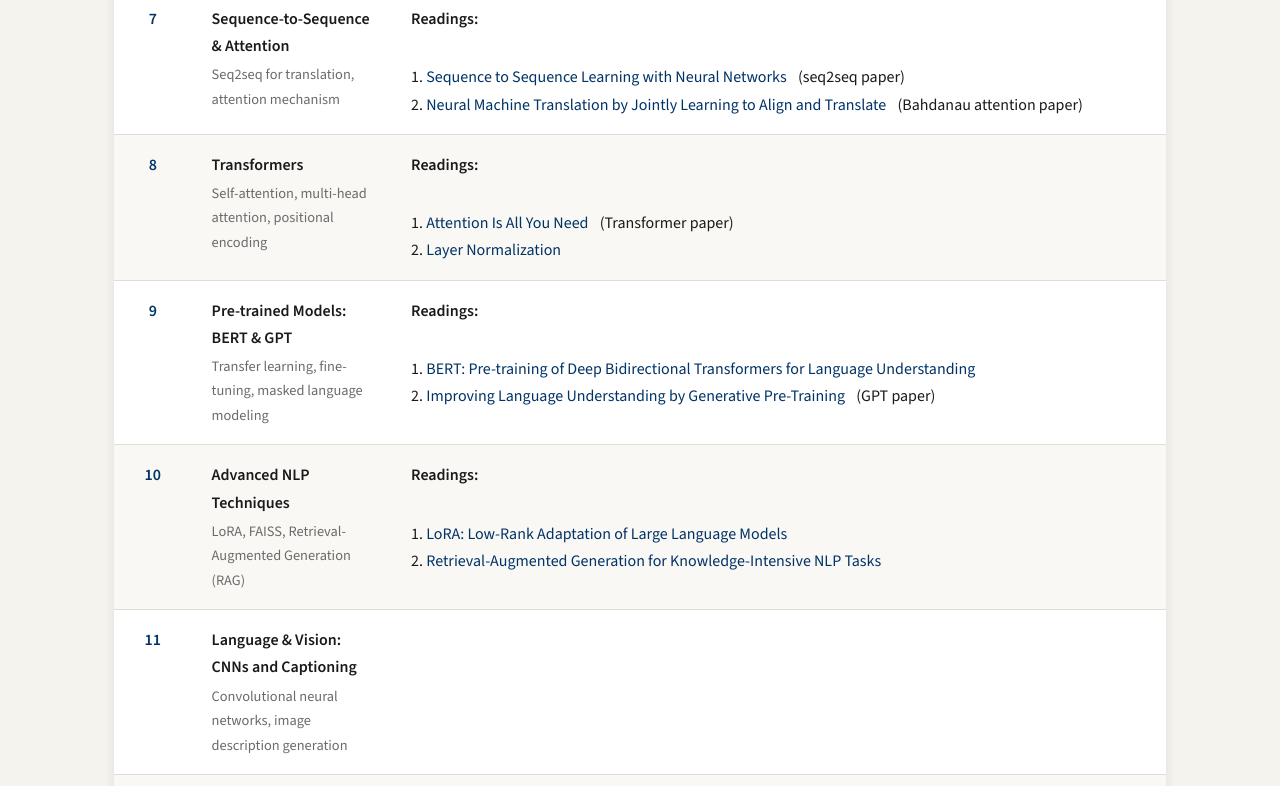
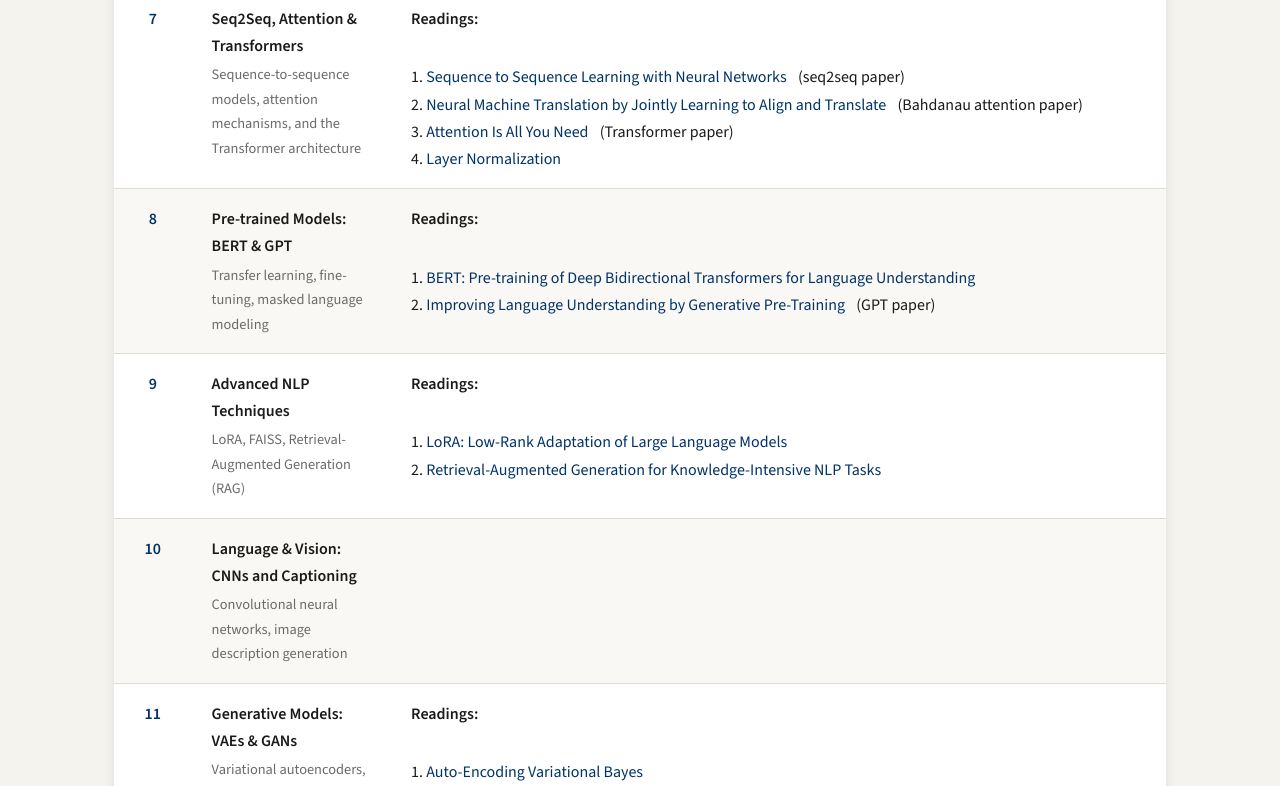
Before and after one commit to milmor/nlp-unam, a Next.js app: page / in a window 1280 px wide. Shown: the part 2720-3506 px from the top of the page. Built offline with nearby package versions, Linux system fonts and the light colour scheme.

Commit message:
update syllabus

```diff
--- a/src/app/globals.css
+++ b/src/app/globals.css
@@ -2017,11 +2017,39 @@ ol.article-list,
 }
 
 /* API status panel */
+.api-status-intro {
+    font-size: 0.875rem;
+    color: var(--text-muted);
+    margin: 0 0 0.75rem;
+    line-height: 1.45;
+}
+
 .api-status-text {
     font-size: 0.95rem;
     color: var(--text-secondary);
     margin-bottom: 0.75rem;
     margin-top: 0.5rem;
+}
+
+.api-response-time {
+    font-size: 0.9rem;
+    color: var(--text-secondary);
+    margin: 0.5rem 0 0.25rem;
+}
+
+.api-response-time-label {
+    color: var(--text-muted);
+}
+
+.api-response-time-value {
+    font-weight: 600;
+    color: var(--text-primary);
+}
+
+.api-response-time-note {
+    font-size: 0.85rem;
+    color: var(--text-muted);
+    font-weight: 400;
 }
 
 .api-message {
--- a/src/app/page.tsx
+++ b/src/app/page.tsx
@@ -200,8 +200,8 @@ export default function Home() {
                 <tr>
                   <td>7</td>
                   <td>
-                    <strong>Sequence-to-Sequence &amp; Attention</strong>
-                    <p>Seq2seq for translation, attention mechanism</p>
+                    <strong>Seq2Seq, Attention &amp; Transformers</strong>
+                    <p>Sequence-to-sequence models, attention mechanisms, and the Transformer architecture</p>
                   </td>
                   <td>
                     <strong>Readings:</strong><br />
@@ -212,25 +212,15 @@ export default function Home() {
                     2.{' '}
                     <a href="https://arxiv.org/pdf/1409.0473">
                       Neural Machine Translation by Jointly Learning to Align and Translate
-                    </a>{' '}(Bahdanau attention paper)
+                    </a>{' '}(Bahdanau attention paper)<br />
+                    3.{' '}
+                    <a href="https://arxiv.org/pdf/1706.03762">Attention Is All You Need</a>{' '}(Transformer paper)<br />
+                    4.{' '}
+                    <a href="https://arxiv.org/pdf/1607.06450">Layer Normalization</a>
                   </td>
                 </tr>
                 <tr>
                   <td>8</td>
-                  <td>
-                    <strong>Transformers</strong>
-                    <p>Self-attention, multi-head attention, positional encoding</p>
-                  </td>
-                  <td>
-                    <strong>Readings:</strong><br />
-                    1.{' '}
-                    <a href="https://arxiv.org/pdf/1706.03762">Attention Is All You Need</a>{' '}(Transformer paper)<br />
-                    2.{' '}
-                    <a href="https://arxiv.org/pdf/1607.06450">Layer Normalization</a>
-                  </td>
-                </tr>
-                <tr>
-                  <td>9</td>
                   <td>
                     <strong>Pre-trained Models: BERT &amp; GPT</strong>
                     <p>Transfer learning, fine-tuning, masked language modeling</p>
@@ -248,7 +238,7 @@ export default function Home() {
                   </td>
                 </tr>
                 <tr>
-                  <td>10</td>
+                  <td>9</td>
                   <td>
                     <strong>Advanced NLP Techniques</strong>
                     <p>LoRA, FAISS, Retrieval-Augmented Generation (RAG)</p>
@@ -264,7 +254,7 @@ export default function Home() {
                   </td>
                 </tr>
                 <tr>
-                  <td>11</td>
+                  <td>10</td>
                   <td>
                     <strong>Language &amp; Vision: CNNs and Captioning</strong>
                     <p>Convolutional neural networks, image description generation</p>
@@ -272,7 +262,7 @@ export default function Home() {
                   <td></td>
                 </tr>
                 <tr>
-                  <td>12</td>
+                  <td>11</td>
                   <td>
                     <strong>Generative Models: VAEs &amp; GANs</strong>
                     <p>Variational autoencoders, generative adversarial networks</p>
@@ -286,7 +276,7 @@ export default function Home() {
                   </td>
                 </tr>
                 <tr>
-                  <td>13</td>
+                  <td>12</td>
                   <td>
                     <strong>Generative Models: Diffusion</strong>
                     <p>Diffusion models, DALL-E, Stable Diffusion, text-to-image generation</p>
@@ -306,7 +296,7 @@ export default function Home() {
                   </td>
                 </tr>
                 <tr>
-                  <td>14</td>
+                  <td>13</td>
                   <td>
                     <strong>Project Presentations</strong>
                     <p>Student project demos and discussions</p>
```
Also changed, not shown: src/components/submissions/ApiStatus.tsx (+10 -1 lines), 1 other file (tests, documents, lock files or other folders).
